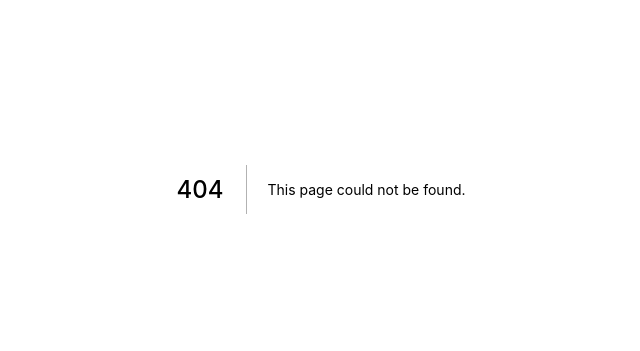
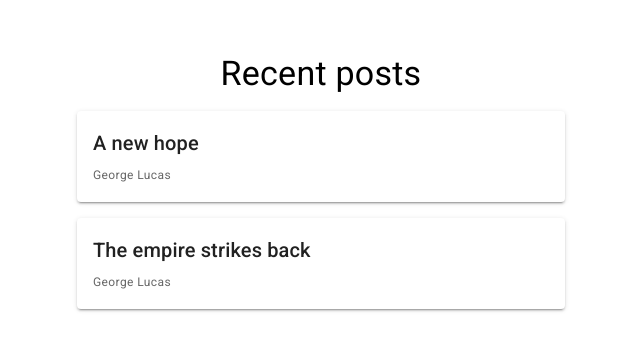
Before and after one commit to Monster-Gem/blog, a Next.js app: page / in a window 1280 px wide. Before the commit this address had no page. Shown: the part 211-562 px from the top of the page, without its empty margins (319-959 px from the left). Built offline with nearby package versions, Linux system fonts and the light colour scheme.

Commit message:
feat: create basic landing page

```diff
--- a/components/page.js
+++ b/components/page.js
@@ -3,13 +3,15 @@ import Head from "next/head";
 
 export default function Page({ tabName, children }) {
   return (
-    <div className="container">
+    <div className="wrapper">
       <Head>
         <title>{tabName}</title>
         <link rel="icon" href="/favicon.ico" />
       </Head>
 
-      <Container maxWidth="sm">{children}</Container>
+      <Container maxWidth="sm" className="container">
+        {children}
+      </Container>
     </div>
   );
 }
--- /dev/null
+++ b/pages/index.js
@@ -0,0 +1,46 @@
+import Page from "@components/page";
+import {
+  Box,
+  Card,
+  CardActionArea,
+  Grid,
+  Typography,
+  CardContent,
+} from "@mui/material";
+import { useRouter } from "next/router";
+
+export default function IndexPage() {
+  const router = useRouter();
+  const posts = [
+    { id: 1, title: "A new hope", author: "George Lucas" },
+    { id: 2, title: "The empire strikes back", author: "George Lucas" },
+  ];
+
+  return (
+    <Page tabName="Read posts">
+      <Typography variant="h4" align="center">
+        Recent posts
+      </Typography>
+      <Box mx={4} my={2}>
+        <Grid container spacing={2}>
+          {posts.map(({ author, id, title }) => (
+            <Grid key={id} item xs={12}>
+              <Card elevation={2}>
+                <CardActionArea onClick={() => router.push(`/post/${id}`)}>
+                  <CardContent>
+                    <Typography variant="h6" gutterBottom>
+                      {title}
+                    </Typography>
+                    <Typography variant="caption" color="text.secondary">
+                      {author}
+                    </Typography>
+                  </CardContent>
+                </CardActionArea>
+              </Card>
+            </Grid>
+          ))}
+        </Grid>
+      </Box>
+    </Page>
+  );
+}
--- a/styles/globals.css
+++ b/styles/globals.css
@@ -10,10 +10,14 @@ body {
   box-sizing: border-box;
 }
 
-.container {
-  height: 100vh;
+.wrapper {
+  min-height: 100vh;
   display: flex;
   flex-direction: column;
   justify-content: center;
   align-items: center;
 }
+
+.wrapper {
+  padding: 40px 16px;
+}
```
